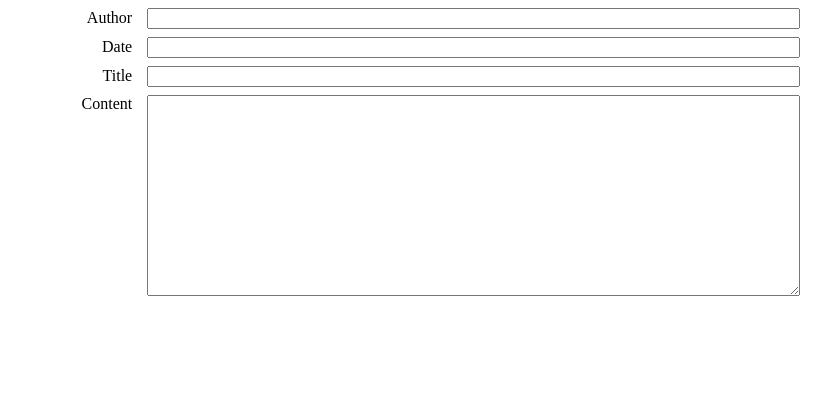
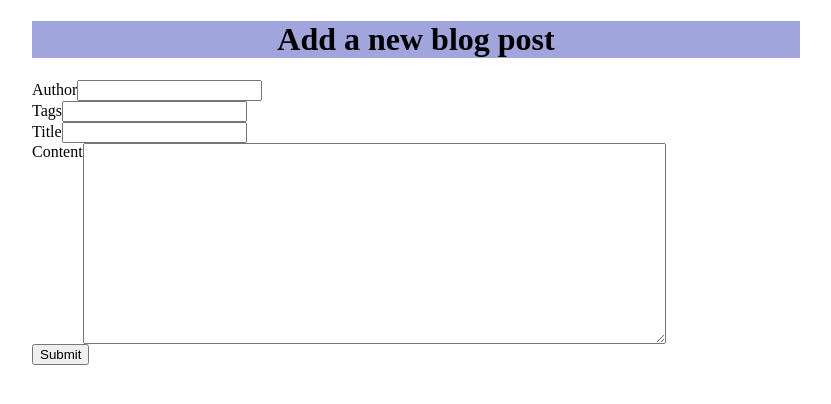
Before and after one commit to henrikra/blogi, a PHP site: page /add_post.php in a window 1280 px wide. Shown: the top 404 px of the page, without its empty margins (224-1055 px from the left). Run offline with PHP 8.4, Linux system fonts and the light colour scheme.

Commit message:
Lisätty otsikko. Lisätty form, jonka sisällä tekstikentät ovat. Muutettu formin sisällä olevien classien nimiä selkeämmiksi.

```diff
--- a/add_post.php
+++ b/add_post.php
@@ -9,25 +9,36 @@
 	<body>
 		<div class="wrapper">
 
-			<div class="input-field">
-				<label class="inline-label" for="author">Author</label><!--
-				--><input class="inline-input" type="text" id="author">
-			</div>
+			<h1>Add a new blog post</h1>
 
-			<div class="input-field">
-				<label class="inline-label" for="date">Date</label><!--
-				--><input class="inline-input" type="text" id="date">
-			</div>
+			<form action="submit.php" method="post">
 
-			<div class="input-field">
-				<label class="inline-label" for="title">Title</label><!--
-				--><input class="inline-input" type="text" id="title">
-			</div>
+				<div class="form-row">
+					<label class="form-label" for="author">Author</label><!--
+					--><input class="form-input" type="text" id="author">
+				</div>
 
-			<div class="input-field">
-				<label class="inline-label" for="content">Content</label><!--
-				--><textarea class="inline-input" rows="13" cols="70" id="content"></textarea>
-			</div>
+				<div class="form-row">
+					<label class="form-label" for="date">Tags</label><!--
+					--><input class="form-input" type="text" id="date">
+				</div>
+
+				<div class="form-row">
+					<label class="form-label" for="title">Title</label><!--
+					--><input class="form-input" type="text" id="title">
+				</div>
+
+				<div class="form-row">
+					<label class="form-label" for="content">Content</label><!--
+					--><textarea class="form-input" rows="13" cols="70" id="content"></textarea>
+				</div>
+
+				<div class="form-row">
+					<label class="form-label"></label><!--
+					--><input type="submit" value="Submit">
+				</div>
+
+			</form>
 
 		</div>
 	</body>
```
